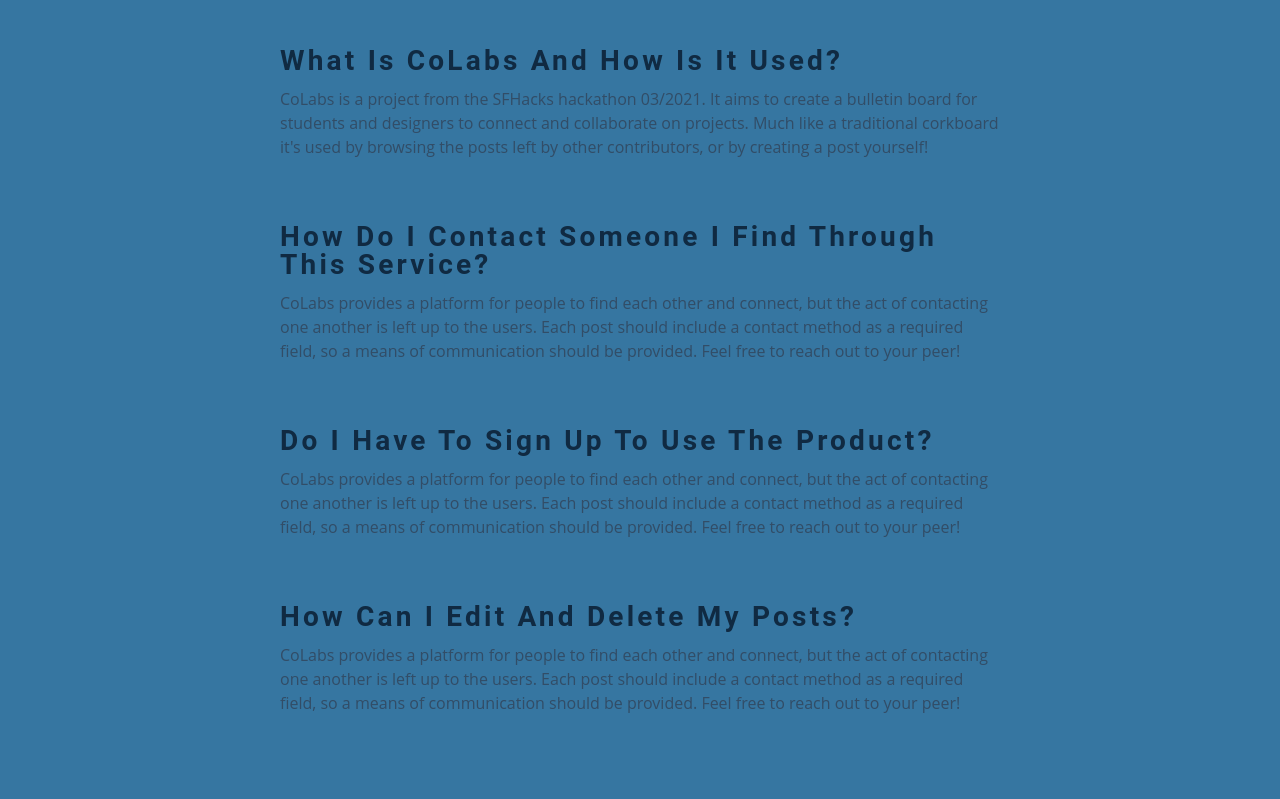
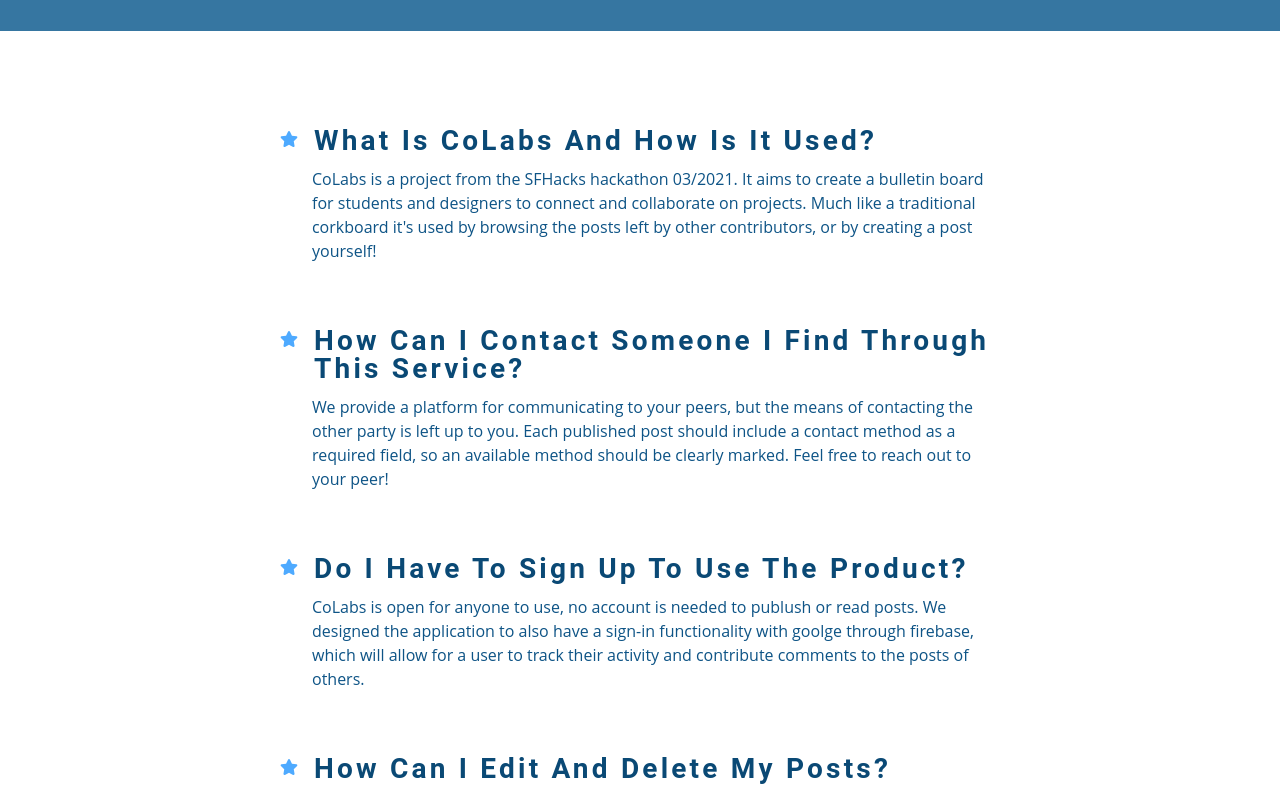
Before and after one commit to T-mclennan/SF-Hacks-Project, a React (Create React App) app: page /about in a window 1280 px wide. Shown: the part 620-1419 px from the top of the page. Built offline with nearby package versions, Linux system fonts and the light colour scheme; no server answers.

Commit message:
refactored about page - added star icon, re-styled paragraphs, abstracted out content into the constants folder

```diff
--- a/src/constants/index.js
+++ b/src/constants/index.js
@@ -17,3 +17,25 @@
   study: {light: '#03c44d', dark: '#11998e'}, //green
   misc: {light: 'rgb(110, 7, 15)', dark: 'rgb(110, 7, 15)'}
 }
+
+export const aboutContent = [
+  {
+    question: `What is CoLabs and how is it used?`,
+    content: `CoLabs is a project from the SFHacks hackathon 03/2021. It aims to create a bulletin
+    board for students and designers to connect and collaborate on projects. Much like a traditional corkboard
+    it's used by browsing the posts left by other contributors, or by creating a post yourself!`
+  },
+  {
+    question: `How can I contact someone I find through this service?`,
+    content: `We provide a platform for communicating to your peers, but the means of contacting the other party is left up to you.
+    Each published post should include a contact method as a required field, so an available method should be clearly marked. Feel free to reach out to your peer!`
+  },
+  {
+    question: `Do I have to sign up to use the product?`,
+    content: `CoLabs is open for anyone to use, no account is needed to publush or read posts. We designed the application to also have a sign-in functionality with goolge through firebase, which will allow for a user to track their activity and contribute comments to the posts of others.`
+  },
+  {
+    question: `How can I edit and delete my posts?`,
+    content: `We decided on an open design that does not need users to authenticate as a prerequisite for use of CoLabs services. To compensate for this we added a mechanism for a user to control their posts to the publishing step. When you publish your post, CoLabs will send an Email to the provided address which will contain links to Edit or Delete that post. No signin is necessary.`
+  },
+]
--- a/src/pages/Pages.css
+++ b/src/pages/Pages.css
@@ -36,7 +36,6 @@
   min-height: calc(100vh - 5rem - 6rem);
 }
 
-.about-page,
 .contact-page,
 .create-page {
   padding: 5rem 0;
@@ -64,7 +63,7 @@
   box-shadow: var(--light-shadow);
   transition: var(--transition);
   text-align: center;
-  width: 90vw;
+  width: 95vw;
   min-height: 15rem;
   max-width: 40rem;
 }
@@ -200,7 +199,6 @@
 }
 
 .post-tags {
-  margin-top: 3rem;
   text-align: center;
 }
 .post-tags span {
@@ -216,7 +214,7 @@
   font-size: 0.85rem;
 }
 
-.post-content {
+.post-wrapper {
   padding: 3rem 0px;
   display: flex;
   flex-direction: column;
@@ -225,6 +223,18 @@
   margin: 0px auto;
   max-width: 900px;
   /* background-color: cornsilk; */
+}
+
+.post-content {
+  margin: 2rem 1rem;
+  max-width: 40rem;
+}
+
+.post-content p {
+}
+
+.post-btn {
+  margin-top: 1rem;
 }
 
 @media screen and (min-width: 992px) {
@@ -319,11 +329,22 @@
 /***** ABOUT PAGE ******/
 
 .about-header-box {
-  width: 90vw;
-  max-width: 45rem;
+  padding: 4rem 0px;
+  width: 95vw;
+  max-width: 50rem;
   height: 100%;
   display: flex;
   flex-direction: column;
+  align-items: center;
+}
+
+.about-content-wrapper {
+  padding: 2rem 0px;
+  width: 100%;
+  height: 100%;
+  background-color: white;
+  display: flex;
+  justify-content: center;
   align-items: center;
 }
 
@@ -331,9 +352,29 @@
   width: 90vw;
   max-width: 45rem;
   height: 100%;
-  /* background-color: turquoise; */
 }
 
 .text-section {
   margin-top: 4rem;
 }
+
+.text-section h3 {
+  color: var(--clr-primary-2);
+}
+
+.text-section p {
+  color: var(--clr-primary-3);
+  margin: 0rem 0rem 1.25rem 2rem;
+}
+
+.about-content-title {
+  display: flex;
+  flex-direction: row;
+  justify-content: flex-start;
+  align-items: flex-start;
+}
+
+.about-icon {
+  margin: 0.25rem 1rem 0.25rem 0rem;
+  color: var(--clr-primary-5);
+}
--- a/src/pages/about/AboutPage.js
+++ b/src/pages/about/AboutPage.js
@@ -1,6 +1,22 @@
 import React from 'react'
 import HeaderImage from '../../assets/ideas.svg';
 import Title from '../../components/Title'
+import {aboutContent} from '../../constants';
+import { FontAwesomeIcon } from '@fortawesome/react-fontawesome'
+import { faStar } from '@fortawesome/free-solid-svg-icons'
+import '../Pages.css'
+
+const ContentParagraph = ({question, content}) => {
+  return (
+    <div className="text-section">
+      <div className="about-content-title">
+        <FontAwesomeIcon className="about-icon" icon={faStar} />
+        <h3>{question}</h3>
+      </div>
+      <p>{content}</p>
+    </div>
+  )
+}
 
 function About() {
   return (
@@ -9,36 +25,15 @@
         <Title title="About CoLabs" mb='1rem'/>
         <img src={HeaderImage} className="header-image" alt="two students collaborating"/>
       </article>
-      <article className="about-content">
-        <div className="text-section">
-          <h3>What is CoLabs and how is it used?</h3>
-          <p>CoLabs is a project from the SFHacks hackathon 03/2021. It aims to create a bulletin
-            board for students and designers to connect and collaborate on projects. Much like a traditional corkboard
-            it's used by browsing the posts left by other contributors, or by creating a post yourself!
-          </p>
-        </div>
-        <div className="text-section">
-          <h3>How do I contact someone I find through this service?</h3>
-          <p>CoLabs provides a platform for people to find each other and connect, but the act of contacting one another is left up to the users.
-            Each post should include a contact method as a required field, so a means of communication should be provided. Feel free to reach out to your peer!
-          </p>
-        </div>
-
-        <div className="text-section">
-          <h3>Do I have to sign up to use the product?</h3>
-          <p>CoLabs provides a platform for people to find each other and connect, but the act of contacting one another is left up to the users.
-            Each post should include a contact method as a required field, so a means of communication should be provided. Feel free to reach out to your peer!
-          </p>
-        </div>
-
-        <div className="text-section">
-          <h3>How can I edit and delete my posts?</h3>
-          <p>CoLabs provides a platform for people to find each other and connect, but the act of contacting one another is left up to the users.
-            Each post should include a contact method as a required field, so a means of communication should be provided. Feel free to reach out to your peer!
-          </p>
-        </div>
-
-      </article>
+      <div className="about-content-wrapper">
+        <article className="about-content">
+          {
+            aboutContent.map(({question, content}) => (
+              <ContentParagraph question={question} content={content}/>
+            ))
+          }
+        </article>
+      </div>
     </section>
   )
 }
--- a/src/pages/post/Post.js
+++ b/src/pages/post/Post.js
@@ -61,8 +61,8 @@
               </span>
             </div>
         </HeaderContainer>
-        <article className="post-content">
-          <div style={{width: '80%'}}>
+        <article className="post-wrapper">
+          <div className="post-content">
             {data.content}
           </div>
           <div className="post-tags">
@@ -70,7 +70,7 @@
               return <span key={i}>{tag}</span>
             })}
           </div>
-          <Link to="/browse" className="btn center-btn">Back to Posts</Link>
+          <Link to="/browse" className="btn center-btn post-btn">Back to Posts</Link>
         </article>
         </>
       }
```
